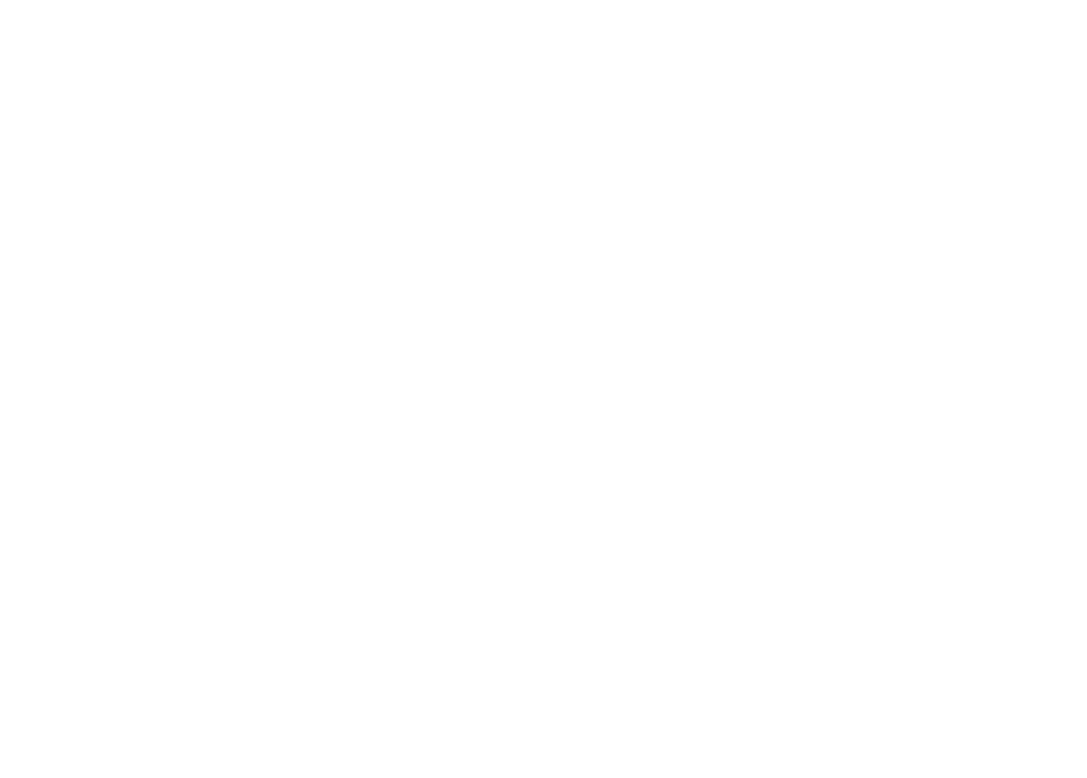
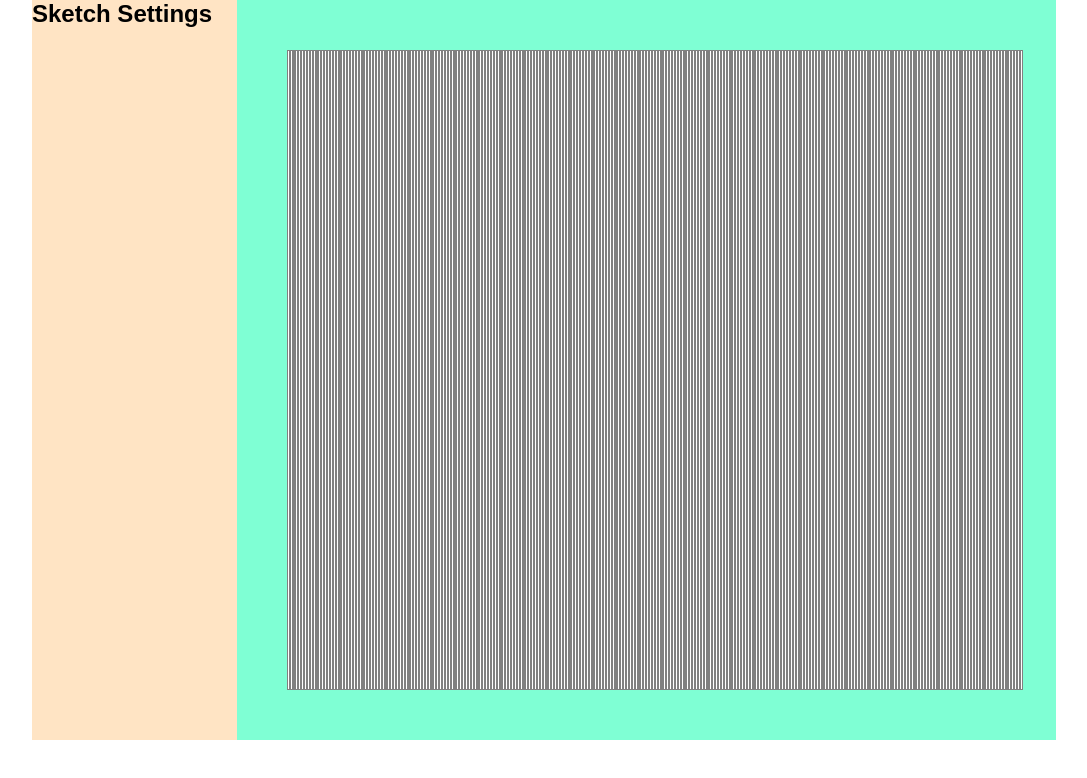
Before and after one commit to dingkandesign/etch, a plain HTML site: page index.html in a window 1280 px wide. Shown: the whole page, without its empty margins (96-1183 px from the left). Drawn offline with Linux system fonts and the light colour scheme.

Commit message:
Begin JS coding for creating grid of divs

```diff
--- a/index.html
+++ b/index.html
@@ -6,9 +6,20 @@
   <title>Document</title>
 
   <link rel="stylesheet" href="style.css">
-  <script src="script.js"></script>
+  <script src="script.js" defer></script>
 </head>
 <body>
+  <div class="container">
+    <div class="header"></div>
+    <div class="main">
+      <div class="leftSide">
+        <h2>Sketch Settings</h2>
 
+      </div>
+      <div class="rightSide">
+        <div class="sketch"></div>
+      </div>
+    </div>
+  </div>
 </body>
 </html>
--- a/script.js
+++ b/script.js
@@ -0,0 +1,26 @@
+const sketch = document.querySelector('.sketch');
+
+function createPixel(n) {
+  for (let i = 1; i <= n; i++) {
+    const newPixel = document.createElement('div');
+    newPixel.classList.add('sketchPixel');
+    sketch.appendChild(newPixel);
+  }
+}
+
+function createGrid(n) {
+  for (let i = 1; i <= n; i++) {
+    createPixel(n);
+    for (let j = 1; j <= n; j++) {
+      if (j === n) {
+        //add br to get to next line
+        const brInsert = document.createElement('br');
+        sketch.appendChild(brInsert);
+      }
+    }
+  }
+}
+
+
+
+createGrid(16);
--- a/style.css
+++ b/style.css
@@ -3,3 +3,37 @@
   padding: 0;
   font-family: Arial, Helvetica, sans-serif;
 }
+
+.container {
+  max-width: 80%;
+  margin: 0 auto;
+}
+
+.main {
+  display: flex;
+  justify-content: flex-start;
+}
+
+.leftSide {
+  flex: 1;
+  background-color:bisque;
+}
+
+.rightSide {
+  flex: 4;
+  background-color: aquamarine;
+}
+
+.sketch {
+  display: flex;
+  justify-content: space-between;
+  height: 80vh;
+  width: 90%;
+  padding: 50px;
+}
+
+.sketchPixel {
+  background-color: white;
+  border: 1px solid gray;
+  flex: 1;
+}
```
